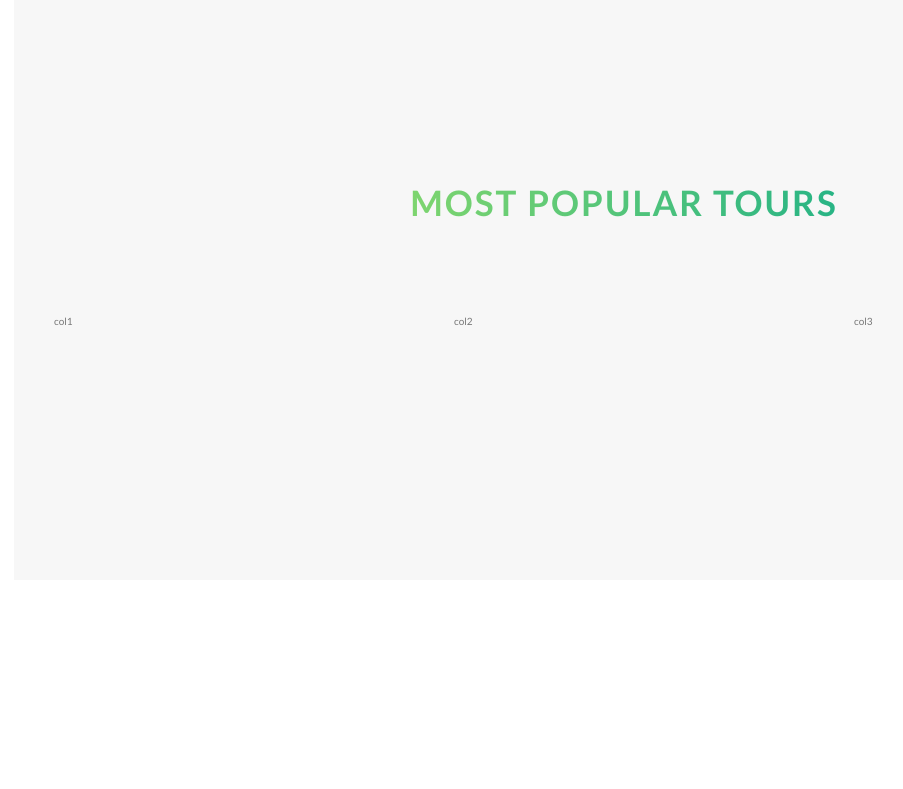
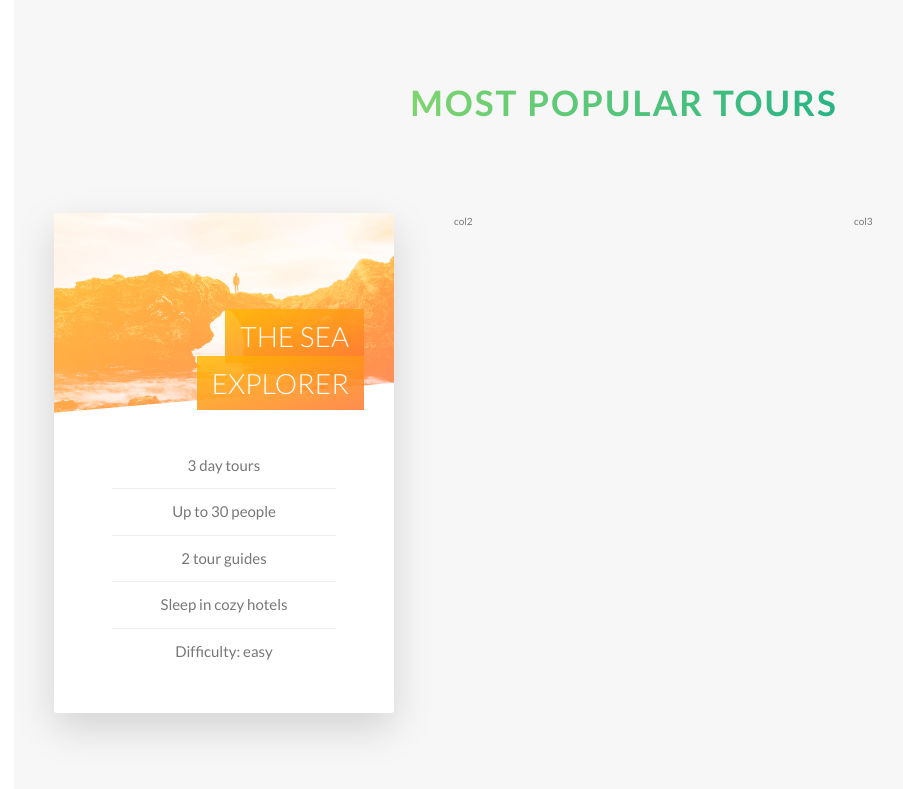
Before and after one commit to ARUNMOHAN9/basic-web-design, an Angular app: page /#/ in a window 1280 px wide. Shown: the part 2222-3011 px from the top of the page, without its empty margins (16-919 px from the left). Before the commit the page ends 2832 px from the top, so only its background shows below. Built offline with nearby package versions, Linux system fonts and the light colour scheme.

Commit message:
front face completed

```diff
--- a/src/app/natours/nat-animate-card/nat-animate-card.component.html
+++ b/src/app/natours/nat-animate-card/nat-animate-card.component.html
@@ -1,6 +1,22 @@
 <div class="card">
     <div class="card-animate card-animate-front">
-        card
+        <div class="card-pic">
+            &nbsp;
+        </div>
+        <h1 class="card-heading">
+            <span class="card-heading-yellow">
+                the sea explorer
+            </span>
+        </h1>
+        <div class="card-details">
+            <ul>
+                <li>3 day tours</li>
+                <li>Up to 30 people</li>
+                <li>2 tour guides</li>
+                <li>Sleep in cozy hotels</li>
+                <li>Difficulty: easy</li>
+            </ul>
+        </div>
     </div>
     <div class="card-animate card-animate-back card-animate-back-green">
         card
--- a/src/app/natours/nat-animate-card/nat-animate-card.component.scss
+++ b/src/app/natours/nat-animate-card/nat-animate-card.component.scss
@@ -6,12 +6,12 @@
     height: 50rem;
 
     &-animate {
-        color: #fff;
         font-size: 2rem;
         height: 50rem;
         transition: transform 0.8s ease;
         border-radius: 3px;
         box-shadow: 0 1.5rem 4rem rgba(colors.$color-black, 0.15);
+        overflow: hidden;
 
         &-front,
         &-back {
@@ -43,10 +43,61 @@
     }
 
     &:hover &-animate-front {
-        transform: rotateY(180deg);
+        transform: rotateY(-180deg);
     }
 
     &:hover &-animate-back {
         transform: rotateY(0);
     }
+
+    .card-pic {
+        background-image: linear-gradient(to right bottom, colors.$color-yellow-light, colors.$color-yellow-dark),
+            url(/assets/images/nat-5.jpg);
+        background-size: cover;
+        height: 20rem;
+        background-blend-mode: screen;
+        clip-path: polygon(0 0, 100% 0, 100% 85%, 0 100%);
+    }
+
+    .card-heading {
+        font-size: 2.8rem;
+        font-weight: 300;
+        text-transform: uppercase;
+        color: colors.$color-white;
+        position: absolute;
+        top: 10rem;
+        right: 3rem;
+        text-align: right;
+        width: 75%;
+
+        &-yellow {
+            padding: 1rem 1.5rem;
+            box-decoration-break: clone;
+            background-image: linear-gradient(
+                to right bottom,
+                rgba(colors.$color-yellow-light, 0.85),
+                rgba(colors.$color-yellow-dark, 0.85)
+            );
+        }
+    }
+
+    .card-details {
+        padding: 3rem;
+
+        ul {
+            list-style: none;
+            width: 80%;
+            margin: 0 auto;
+
+            li {
+                text-align: center;
+                font-size: 1.5rem;
+                padding: 1rem;
+
+                &:not(:last-child) {
+                    border-bottom: 1px solid colors.$color-grey-medium;
+                }
+            }
+        }
+    }
 }
--- a/src/app/natours/nat-tours/nat-tours.component.html
+++ b/src/app/natours/nat-tours/nat-tours.component.html
@@ -6,7 +6,9 @@
     </div>
 
     <div class="row">
-        <div class="col-1-of-3">col1</div>
+        <div class="col-1-of-3">
+            <app-nat-animate-card></app-nat-animate-card>
+        </div>
         <div class="col-1-of-3">col2</div>
         <div class="col-1-of-3">col3</div>
     </div>
--- a/src/app/natours/nat-tours/nat-tours.component.scss
+++ b/src/app/natours/nat-tours/nat-tours.component.scss
@@ -5,11 +5,7 @@
   text-transform: uppercase;
   font-weight: 700;
   display: inline-block;
-  background-image: linear-gradient(
-    to right,
-    var.$color-green-light,
-    var.$color-green-dark
-  );
+  background-image: linear-gradient(to right, var.$color-green-light, var.$color-green-dark);
   background-clip: text;
   color: transparent;
   letter-spacing: 2px;
@@ -23,4 +19,5 @@
 .section-tours {
   background-color: var.$color-grey-light;
   padding: 25rem 0;
+  margin: -10rem 0;
 }
--- a/src/styles/abstracts/_variables.scss
+++ b/src/styles/abstracts/_variables.scss
@@ -10,7 +10,9 @@ $color-blue-light: #2998ff;
 $color-blue-dark: #5643fa;
 
 $color-grey-light: #f7f7f7;
+$color-grey-medium: #eee;
 $color-grey-dark: #777;
+
 $color-white: #fff;
 $color-black: #000;
 
```
